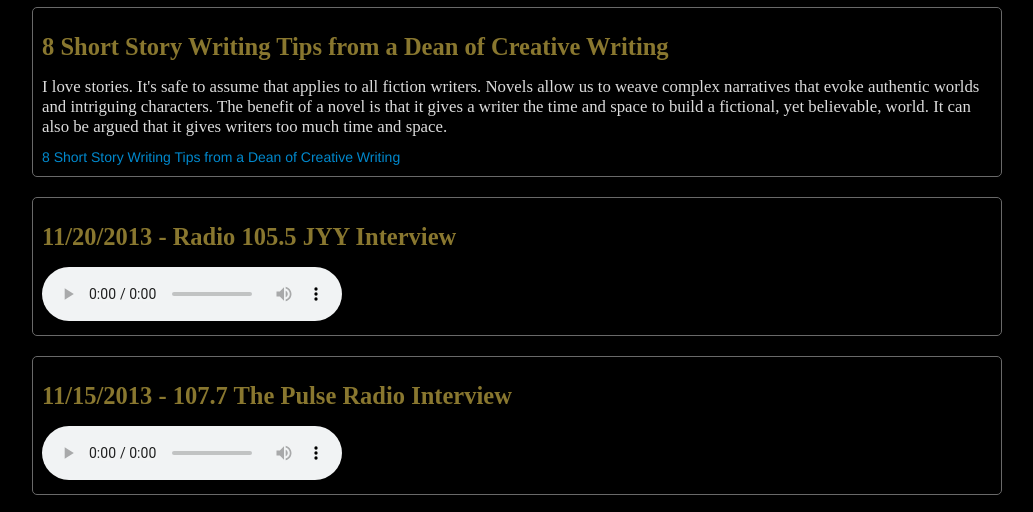
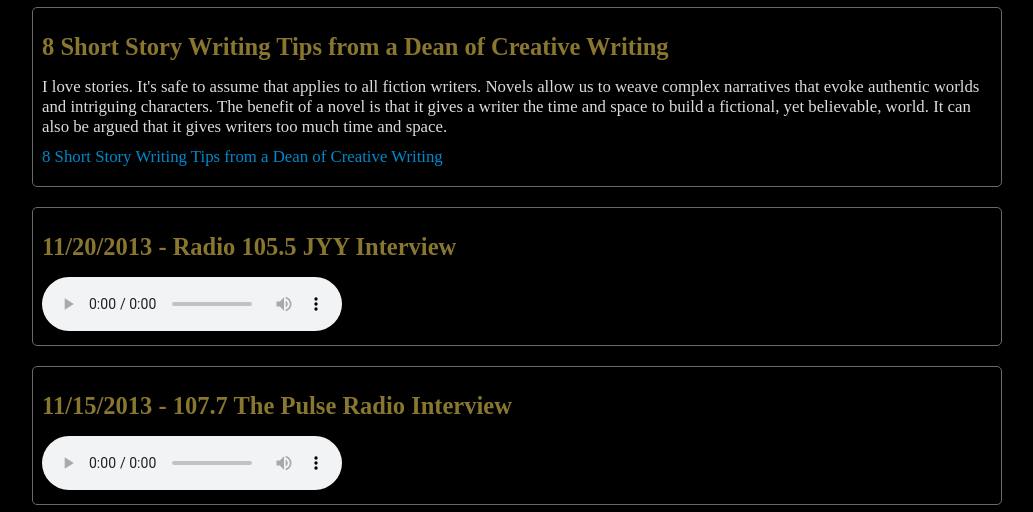
Before and after one commit to AaronBe/AaronBe.github.io, a plain HTML site: page events.html in a window 1280 px wide. Shown: the part 232-744 px from the top of the page, without its empty margins (123-1156 px from the left). Drawn offline with Linux system fonts and the light colour scheme.

Commit message:
events fixes

```diff
--- a/events.html
+++ b/events.html
@@ -157,7 +157,7 @@
           <p>I love stories. It's safe to assume that applies to all fiction writers. Novels allow us to weave complex narratives that evoke authentic worlds and intriguing characters. The benefit of a novel is that it gives a writer the time and
             space to
             build a fictional, yet believable, world. It can also be argued that it gives writers too much time and space.</p>
-          <a href="https://www.snhu.edu/about-us/news-and-events/2018/02/short-story-writing" target="_blank">8 Short Story Writing Tips from a Dean of Creative Writing</a>
+          <p><a href="https://www.snhu.edu/about-us/news-and-events/2018/02/short-story-writing" target="_blank">8 Short Story Writing Tips from a Dean of Creative Writing</a></p>
         </div>
       </div>
 
```
Also changed, not shown: index.html (+1 -1 lines).
